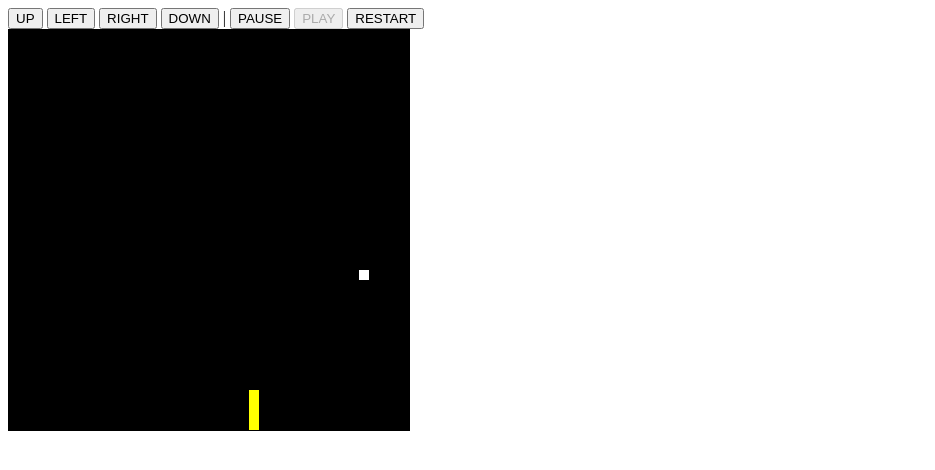
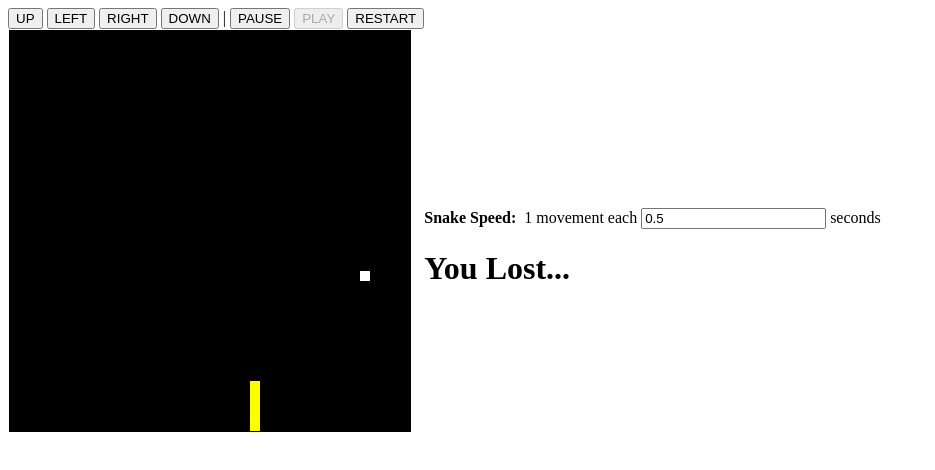
Before and after one commit to saburabrina/Snake, a plain HTML site: page Index.html in a window 1280 px wide. Shown: the whole page, without its empty margins (0-935 px from the left). Drawn offline with Linux system fonts and the light colour scheme.

Commit message:
bug fixes

```diff
--- a/Index.css
+++ b/Index.css
@@ -1,4 +1,13 @@
 #campo {
 	border:1px solid #000000;
 	background-color: black;
+	margin: 1px;
 }
+#blockInfo {
+	display: inline-block
+}
+@media (min-width: 875px) {
+	#blockInfo {
+		margin-top: 200px;
+	}
+}
--- a/Index.html
+++ b/Index.html
@@ -5,6 +5,7 @@
 		<link rel="stylesheet" type="text/css" href="Index.css">
 	</head>
 	<body onload="iniciar_jogo()">
+		<div style="float: left;">
 			<div>
 				<button type="button" onclick="canvas.up()">UP</button>
 				<button type="button" onclick="canvas.left()">LEFT</button>
@@ -14,7 +15,16 @@
 				<button id="playBtn" type="button" onclick="canvas.play()">PLAY</button>
 				<button type="button" onclick="canvas.restart()">RESTART</button>
 			</div>
+
 			<canvas id="campo" height="400" width="400"></canvas>
+		</div>
+
+		<div id="blockInfo">
+			<strong><label for="snakeSpeed">Snake Speed: </label></strong> 1 movement each
+			<input type="text" id="snakeSpeed" name="snakeSpeed" onchange="canvas.changeSpeed()"> seconds
+
+			<h1 id="msg"></h1>
+		</div>
 	</body>
 	<script type="text/javascript" src="Index.js"></script>
 </html>
--- a/Index.js
+++ b/Index.js
@@ -5,10 +5,14 @@ function iniciar_jogo(){
 	canvas.snakeLength = 5;
 	canvas.snakePieces = [];
 	canvas.snakeSpeed = 500;
+	canvas.snakeSpeedInput.value = 	canvas.snakeSpeed/1000;
+	canvas.snakeSpeedInput.disabled = true;
 	canvas.playBtn.disabled = true;
+	canvas.msg.innerHTML = "GOOD LUCK";
 	canvas.food();
 	canvas.snake();
 	canvas.movement();
+
 	window.addEventListener("keydown", checkKeyPress, false);
 }
 
@@ -39,13 +43,13 @@ var canvas = {
 				createRect(x + i*this.snakeDirection, y + i*(1-this.snakeDirection), this.gameStep, this.gameStep, "yellow");
 				this.snakePieces.push({x: x + i*this.snakeDirection, y: y + i*(1-this.snakeDirection)});
 			}
+
 			if(this.snakeSense > 0) this.snakePieces = this.snakePieces.reverse();
 		}
 		else this.snake();
 	},
 	movement : function(){
 		this.interval = setInterval(()=>{
-
 			this.snakeDirection = this.cmdDirection;
 			this.snakeSense = this.cmdSense;
 
@@ -67,20 +71,24 @@ var canvas = {
 			else {
 				this.foodPosition.shift();
 			}
+			createRect(newx, newy, this.gameStep, this.gameStep, "yellow");
 
-			createRect(newx, newy, this.gameStep, this.gameStep, "yellow");
-			if(this.colapse(newx, newy)) {
+			if(this.colapse(newx, newy) ||
+			(this.snakeSense == 1 &&
+			this.colapse(newx+this.gameStep*this.snakeDirection, newy+this.gameStep*(1 - this.snakeDirection)))) {
 				clearInterval(this.interval);
+				this.msg.innerHTML = "You Lost..."
+				this.snakeSpeedInput.disabled = false;
 				return;
 			}
 			this.snakePieces.unshift({x : newx, y: newy});
-
 		},this.snakeSpeed);
 	},
 	colapse : function(x, y){
-		if(x == 0 || y == 0) return true;
-		if(x == 400 || y == 400) return true;
+		if(x <= 0 || y <= 0) return true;
+		if(x >= 400 || y >= 400) return true;
 		if(findObj(this.snakePieces, x, y)) return true;
+
 		return false;
 	},
 	up: function(){
@@ -105,20 +113,27 @@ var canvas = {
 	},
 	pauseBtn : document.getElementById("pauseBtn"),
 	playBtn : document.getElementById("playBtn"),
+	snakeSpeedInput : document.getElementById('snakeSpeed'),
+	msg : document.getElementById('msg'),
 	pause : function(){
 		clearInterval(this.interval);
-		pauseBtn.disabled = true;
-		playBtn.disabled = false;
+		this.pauseBtn.disabled = true;
+		this.playBtn.disabled = false;
+		this.snakeSpeedInput.disabled = false;
 	},
 	play : function(){
 		this.movement();
-		pauseBtn.disabled = false;
-		playBtn.disabled = true;
+		this.pauseBtn.disabled = false;
+		this.playBtn.disabled = true;
+		this.snakeSpeedInput.disabled = true;
 	},
 	restart : function(){
 		clearRect(0, 0, 400, 400);
 		clearInterval(this.interval);
 		iniciar_jogo();
+	},
+	changeSpeed : function(){
+		this.snakeSpeed = 1000*this.snakeSpeedInput.value;
 	}
 }
 
@@ -132,6 +147,7 @@ function randomize(bool, bound) {
 	var limite = 400;
 	limite -= bool? bound*canvas.gameStep : canvas.gameStep;
 	var num = Math.floor(Math.random() * limite); // aleatorizar múltiplo de canvas.gameStep
+
 	if(num%canvas.gameStep < (canvas.gameStep/2)) return num - num%canvas.gameStep;
 	return num + (canvas.gameStep - num%canvas.gameStep);
 }
```
Lines whose indentation alone changed are shown as unchanged.
